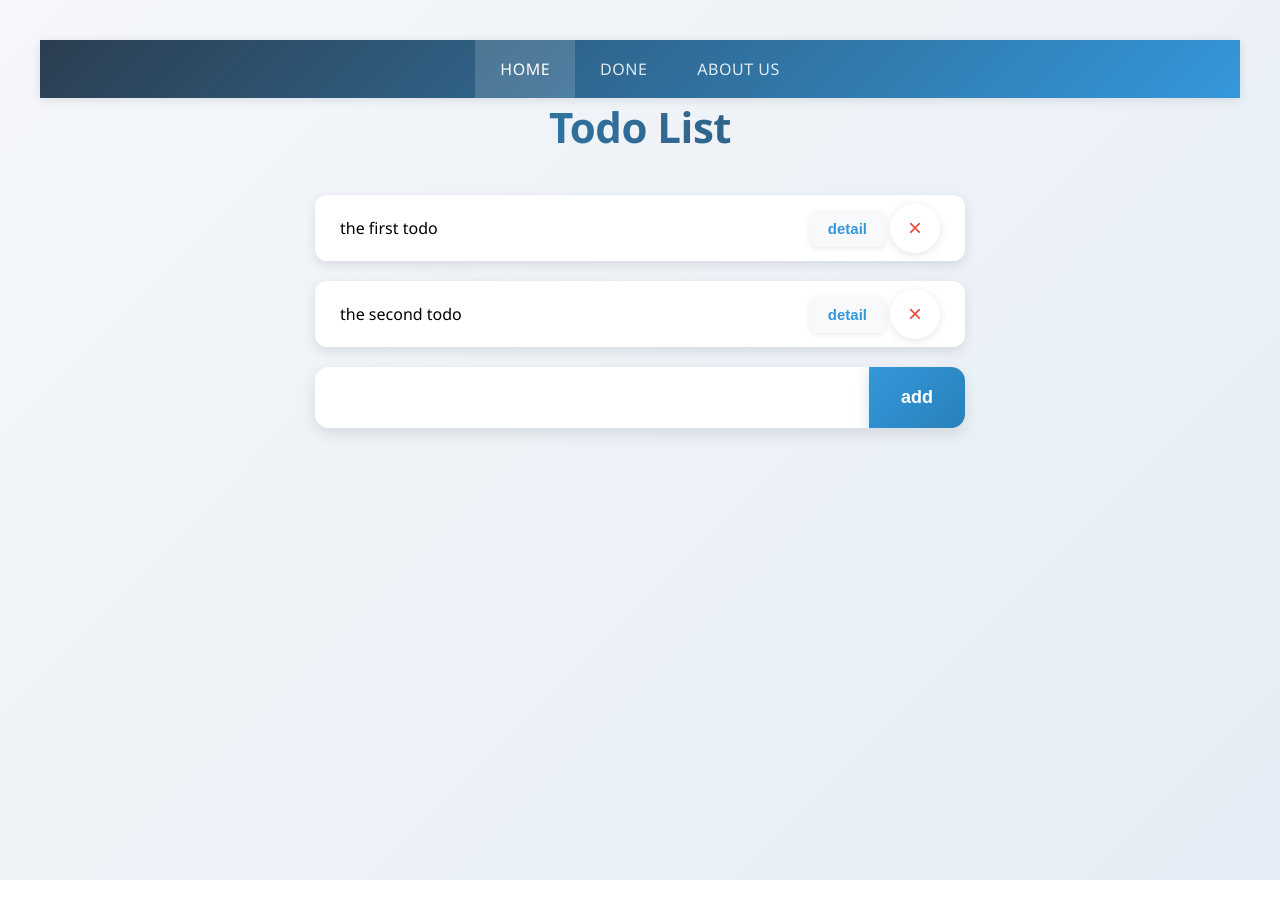
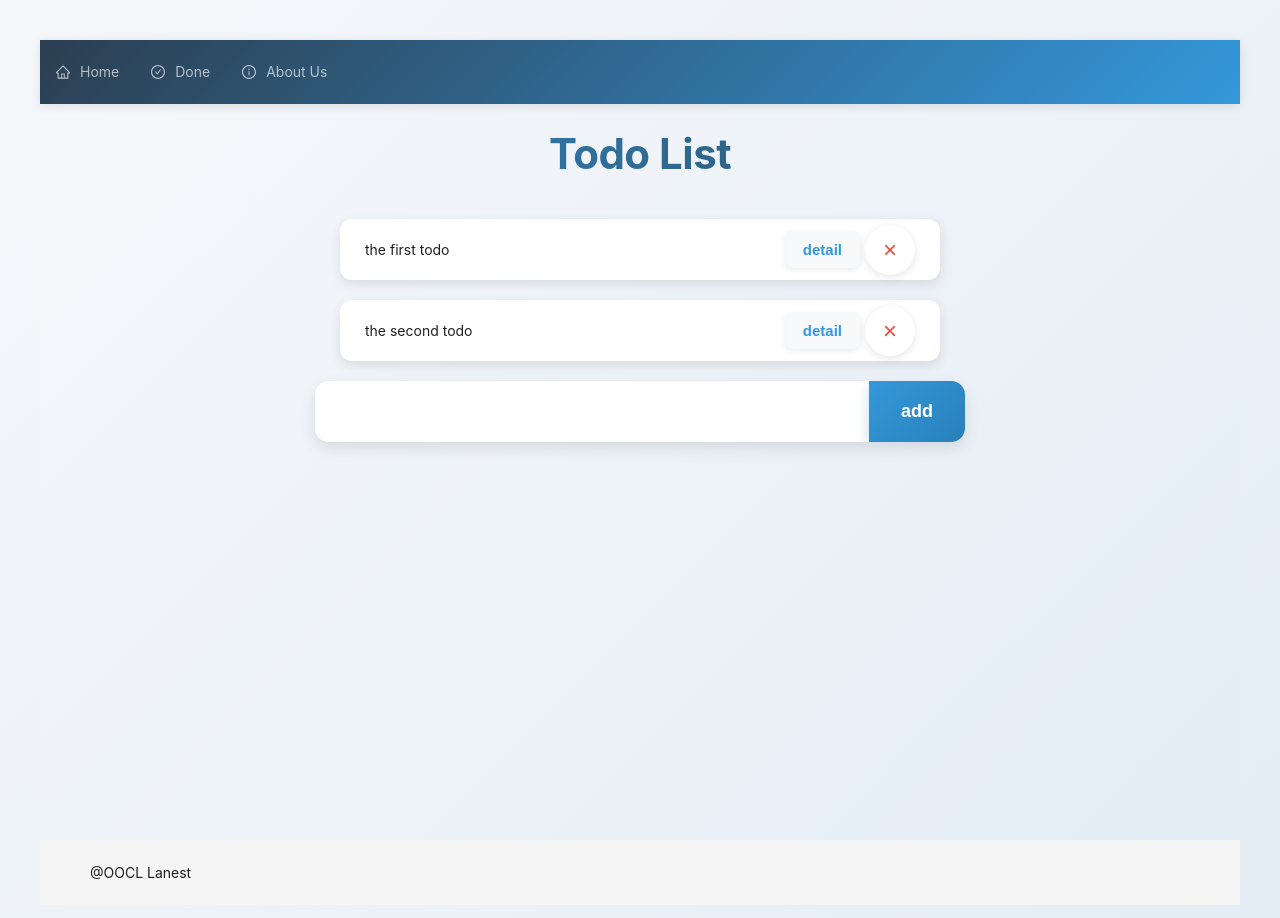
Before and after one commit to Lanest8/day10-todo, a React (Create React App) app: page / in a window 1280 px wide. Shown: the top 918 px of the page. Before the commit the page ends 880 px from the top, so only its background shows below. Built offline with nearby package versions, Linux system fonts and the light colour scheme; no server answers.

Commit message:
refactor[DefaultLayout]: use antd layout menu

```diff
--- a/package.json
+++ b/package.json
@@ -7,6 +7,7 @@
     "@testing-library/jest-dom": "^6.8.0",
     "@testing-library/react": "^16.3.0",
     "@testing-library/user-event": "^13.5.0",
+    "antd": "^5.27.3",
     "axios": "^1.12.2",
     "react": "^19.1.1",
     "react-dom": "^19.1.1",
--- a/src/DefaultLayout.css
+++ b/src/DefaultLayout.css
@@ -1,49 +1,9 @@
 .default-layout {
     min-height: 100vh;
-    display: flex;
-    flex-direction: column;
 }
 
-.default-layout header {
-    background: linear-gradient(135deg, #2c3e50 0%, #3498db 100%);
-    box-shadow: 0 2px 10px rgba(0, 0, 0, 0.1);
-    position: sticky;
-    top: 0;
-    z-index: 100;
+.ant-layout-header {
+    height: 64px;
+    line-height: 64px;
+    padding: 0;
 }
-
-.default-layout nav ul {
-    display: flex;
-    list-style: none;
-    margin: 0;
-    padding: 0;
-    justify-content: center;
-}
-
-.default-layout nav li {
-    margin: 0;
-}
-
-.default-layout nav a {
-    display: block;
-    padding: 18px 25px;
-    color: rgba(255, 255, 255, 0.85);
-    text-decoration: none;
-    font-weight: 500;
-    font-size: 16px;
-    transition: all 0.3s ease;
-    position: relative;
-    text-transform: uppercase;
-    letter-spacing: 0.5px;
-}
-
-.default-layout nav a:hover {
-    color: white;
-    background-color: rgba(255, 255, 255, 0.1);
-    transform: translateY(-2px);
-}
-
-.default-layout nav a.active {
-    color: white;
-    background-color: rgba(255, 255, 255, 0.15);
-}
--- a/src/layouts/DefaultLayout.js
+++ b/src/layouts/DefaultLayout.js
@@ -1,21 +1,62 @@
-import {NavLink, Outlet} from "react-router";
+// src/layouts/DefaultLayout.js
+import { NavLink, Outlet } from "react-router";
+import { Layout, Menu } from "antd";
+import { HomeOutlined, CheckCircleOutlined, InfoCircleOutlined } from "@ant-design/icons";
 import "../DefaultLayout.css";
 
+const { Header, Footer, Sider, Content } = Layout;
 export function DefaultLayout() {
+	const menuItems = [
+		{
+			key: "home",
+			icon: <HomeOutlined />,
+			label: <NavLink to="/">Home</NavLink>
+		},
+		{
+			key: "done",
+			icon: <CheckCircleOutlined />,
+			label: <NavLink to="/done">Done</NavLink>
+		},
+		{
+			key: "about",
+			icon: <InfoCircleOutlined />,
+			label: <NavLink to="/about">About Us</NavLink>
+		}
+	];
+
 	return (
-		<div className="default-layout">
-			<header>
-				<nav>
-					<ul>
-						<li><NavLink to={"/"}>Home</NavLink></li>
-						<li><NavLink to={"/done"}>Done</NavLink></li>
-						<li><NavLink to={"/about"}>About us</NavLink></li>
-					</ul>
-				</nav>
-			</header>
-			<main>
-				<Outlet/>
-			</main>
-		</div>
+		<Layout className="default-layout">
+			<Header style={{
+				position: "sticky",
+				top: 0,
+				zIndex: 1,
+				width: "100%",
+				background: "linear-gradient(135deg, #2c3e50 0%, #3498db 100%)",
+				padding: 0,
+				boxShadow: "0 2px 10px rgba(0, 0, 0, 0.1)"
+			}}>
+				<Menu
+					theme="dark"
+					mode="horizontal"
+					items={menuItems}
+					style={{
+						minWidth: 0,
+						flex: "auto",
+						background: "transparent"
+					}}
+					selectedKeys={[window.location.pathname]}
+				/>
+			</Header>
+			<Content style={{
+				padding: "24px 48px",
+				minHeight: "calc(100vh - 64px)",
+				background: "linear-gradient(135deg, #f5f7fa 0%, #e4edf5 100%)"
+			}}>
+				<div style={{ maxWidth: 1200, margin: "0 auto" }}>
+					<Outlet />
+				</div>
+			</Content>
+			<Footer>@OOCL Lanest</Footer>
+		</Layout>
 	);
 }
```
Also changed, not shown: 1 other file (tests, documents, lock files or other folders).
